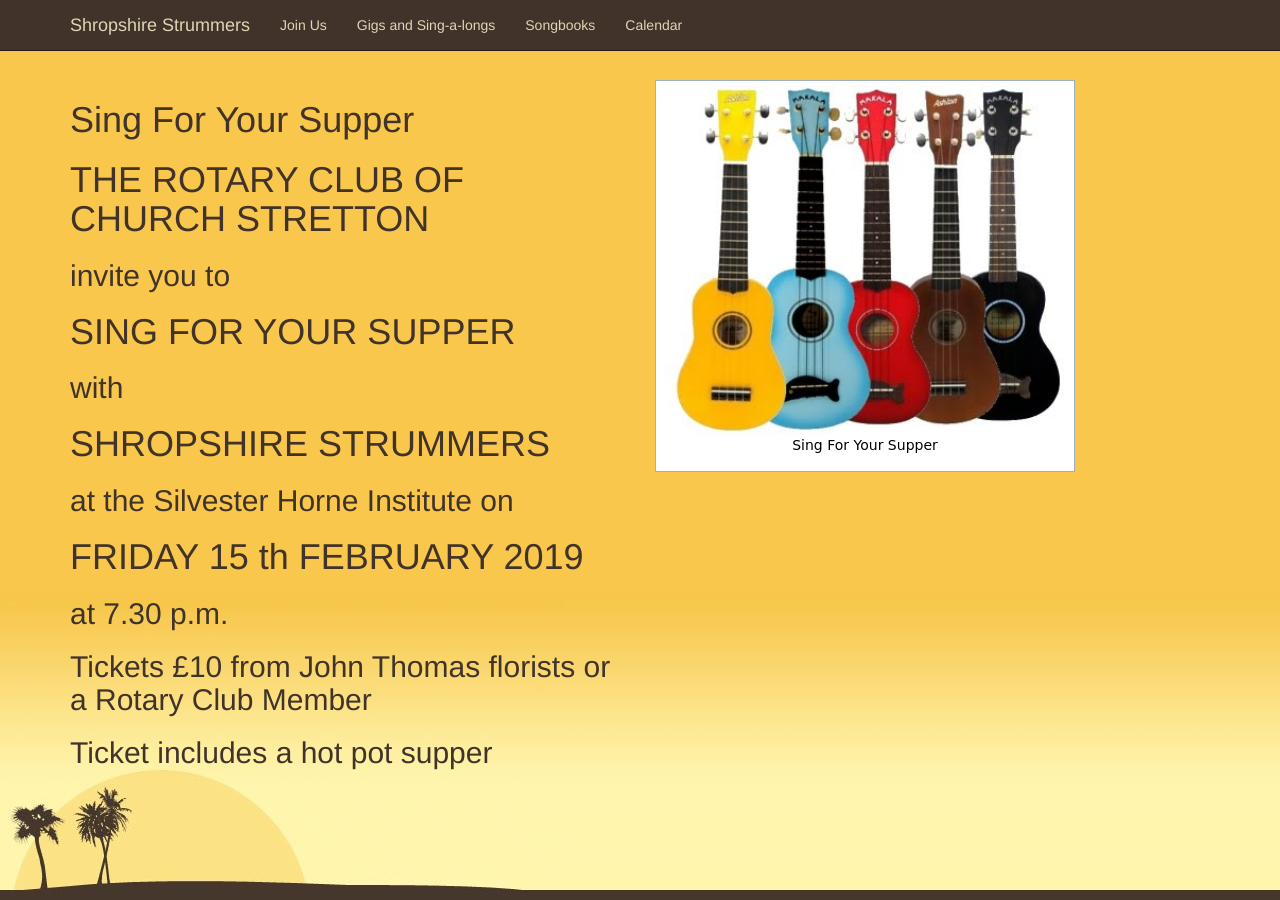
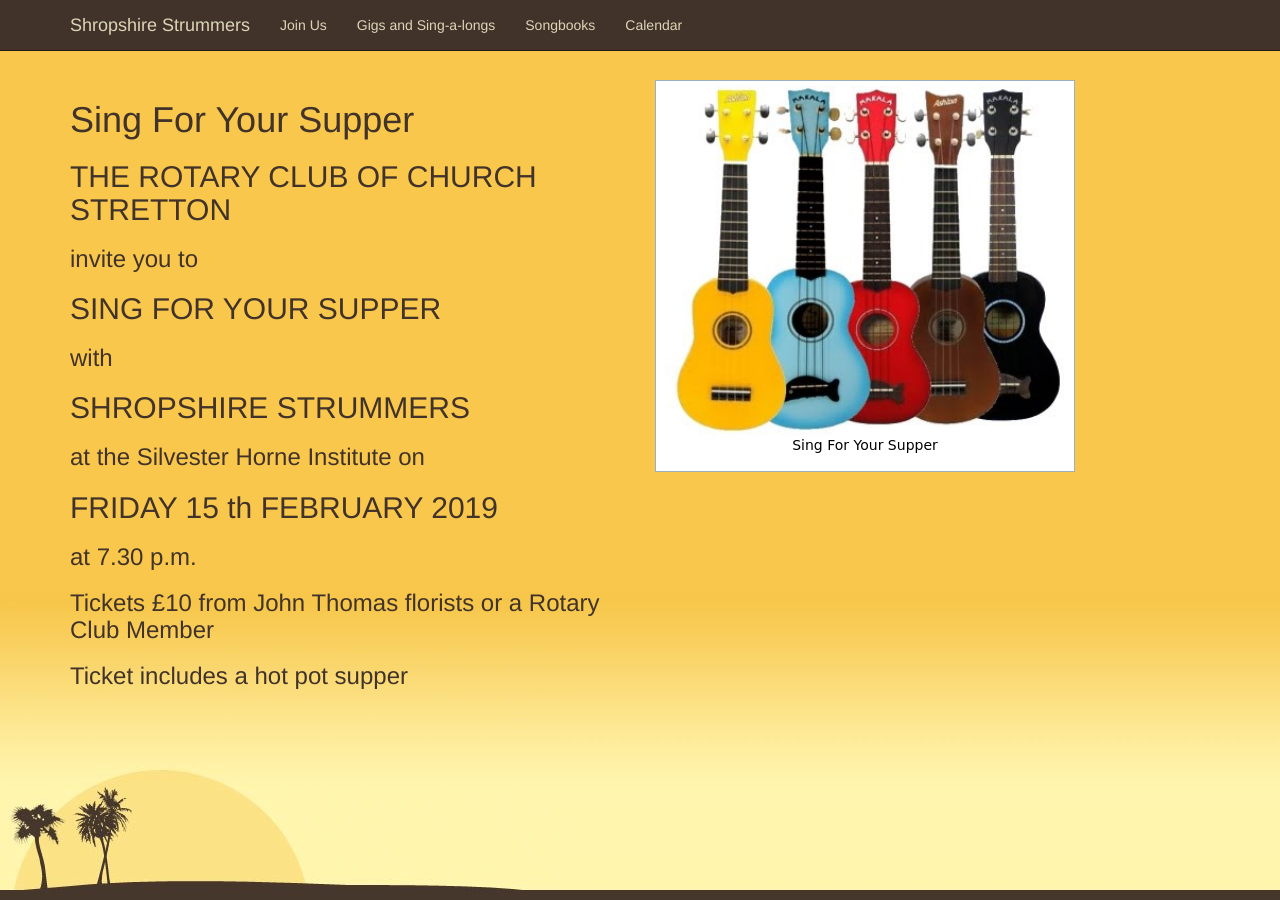
Before and after one commit to joejcollins/ShropshireStrummers, a Jekyll site: the page built from index.md, in a window 1280 px wide. Built offline with Jekyll 4.4.1, drawn with Linux system fonts in a browser that asks for light colours.

Commit message:
A bit smaller

```diff
--- a/index.md
+++ b/index.md
@@ -5,22 +5,22 @@
 caption: Sing For Your Supper
 ---
 
-# THE ROTARY CLUB OF CHURCH STRETTON
+## THE ROTARY CLUB OF CHURCH STRETTON
 
-## invite you to
+### invite you to
 
-# SING FOR YOUR SUPPER
+## SING FOR YOUR SUPPER
 
-## with
+### with
 
-# SHROPSHIRE STRUMMERS
+## SHROPSHIRE STRUMMERS
 
-## at the Silvester Horne Institute on
+### at the Silvester Horne Institute on
 
-# FRIDAY 15 th FEBRUARY 2019
+## FRIDAY 15 th FEBRUARY 2019
 
-## at 7.30 p.m.
+### at 7.30 p.m.
 
-## Tickets £10 from John Thomas florists or a Rotary Club Member
+### Tickets £10 from John Thomas florists or a Rotary Club Member
 
-## Ticket includes a hot pot supper
+### Ticket includes a hot pot supper
```
